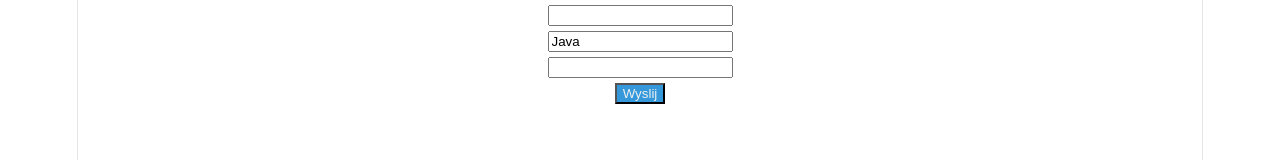
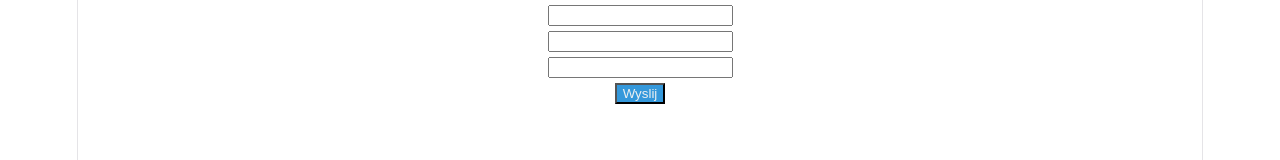
Before and after one commit to patrykomiotek/pitapp, a React (Vite) app: page / in a window 1280 px wide. Shown: the top 160 px of the page. Built offline with nearby package versions, Linux system fonts and the light colour scheme.

Commit message:
feat: registration form with forwardRef

```diff
--- a/src/App.tsx
+++ b/src/App.tsx
@@ -2,13 +2,15 @@ import "./App.css";
 import { Counter } from "./components/Counter";
 import Generator from "./components/Generator";
 import { IndexKeys } from "./components/IndexKeys";
+import { RegistrationFormWithRefs } from "./components/RegistrationFormWithRefs";
 import { RegistrationFormWithState } from "./components/RegistrationFormWithState";
 import { UserAge } from "./components/UserAge";
 
 function App() {
   return (
     <>
-      <RegistrationFormWithState />
+      <RegistrationFormWithRefs />
+      {/* <RegistrationFormWithState /> */}
       {/* <IndexKeys /> */}
       {/* <Generator /> */}
       {/* <Counter /> */}
--- /dev/null
+++ b/src/components/RegistrationFormWithRefs.tsx
@@ -0,0 +1,39 @@
+import { useRef, type SubmitEvent } from "react";
+import { Button, Input } from "../ui";
+
+interface FormData {
+  email: string;
+  password: string;
+  language: string;
+}
+
+export const RegistrationFormWithRefs = () => {
+  const emailRef = useRef<HTMLInputElement>(null); // DOM -> <input />
+  const languageRef = useRef<HTMLInputElement>(null);
+  const passwordRef = useRef<HTMLInputElement>(null);
+
+  const handleSubmit = (event: SubmitEvent<HTMLFormElement>) => {
+    event.preventDefault();
+
+    const email = emailRef.current?.value || "";
+    const language = languageRef.current?.value || "";
+    const password = passwordRef.current?.value || "";
+
+    console.log({
+      email,
+      language,
+      password,
+    });
+  };
+
+  return (
+    <div>
+      <form onSubmit={handleSubmit}>
+        <Input ref={emailRef} type="text" name="email" />
+        <Input ref={languageRef} type="text" name="language" />
+        <Input ref={passwordRef} type="password" name="password" />
+        <Button type="submit">Wyslij</Button>
+      </form>
+    </div>
+  );
+};
--- a/src/ui/Input.tsx
+++ b/src/ui/Input.tsx
@@ -1,14 +1,18 @@
-import type { ComponentProps } from "react";
+import { forwardRef, type ComponentProps, type ForwardedRef } from "react";
 
 type Props = {
   label?: string;
 } & ComponentProps<"input">;
 
-export const Input = ({ label, ...rest }: Props) => {
-  return (
-    <div>
-      <label>{label}</label>
-      <input {...rest} />
-    </div>
-  );
-};
+// forwardRef jest wymagany w React < 19
+// w React >= 19 nie trzeba korzystać z forwardRef
+export const Input = forwardRef(
+  ({ label, ...rest }: Props, ref: ForwardedRef<HTMLInputElement>) => {
+    return (
+      <div>
+        <label>{label}</label>
+        <input ref={ref} {...rest} />
+      </div>
+    );
+  },
+);
```
